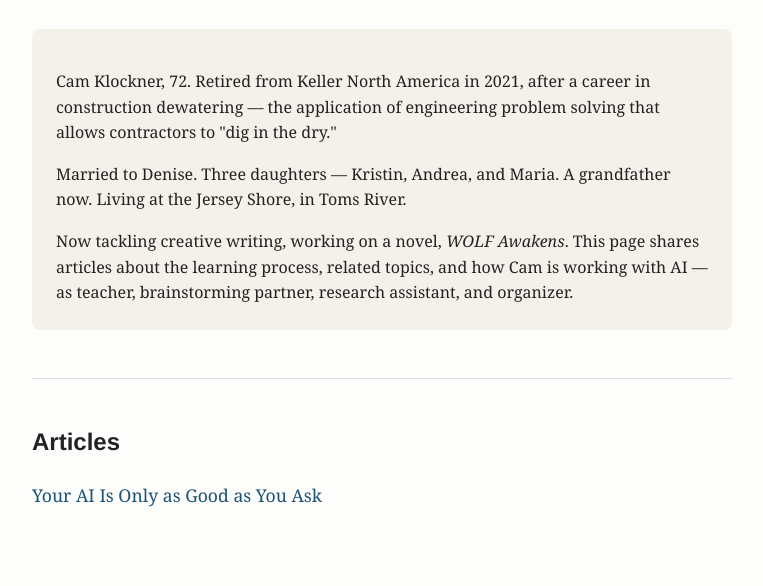
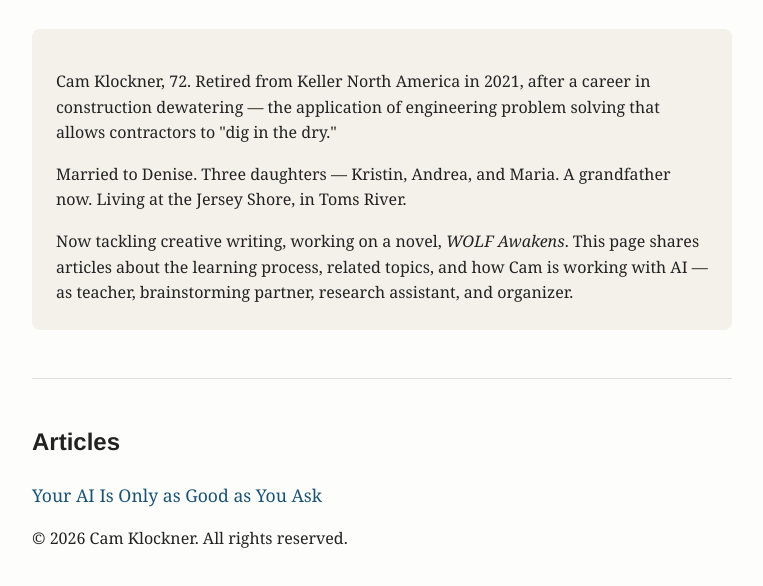
Before and after one commit to CamKlockner/CamKlockner.github.io, a plain HTML site: page index.html in a window 1280 px wide. Shown: the part 182-768 px from the top of the page, without its empty margins (258-1021 px from the left). Drawn offline with Linux system fonts and the light colour scheme.

Commit message:
Update index.html

```diff
--- a/index.html
+++ b/index.html
@@ -32,5 +32,9 @@
     </ul>
   </section>
 
+    <footer>
+    <p>&copy; 2026 Cam Klockner. All rights reserved.</p>
+  </footer>
+
 </body>
 </html>
```
